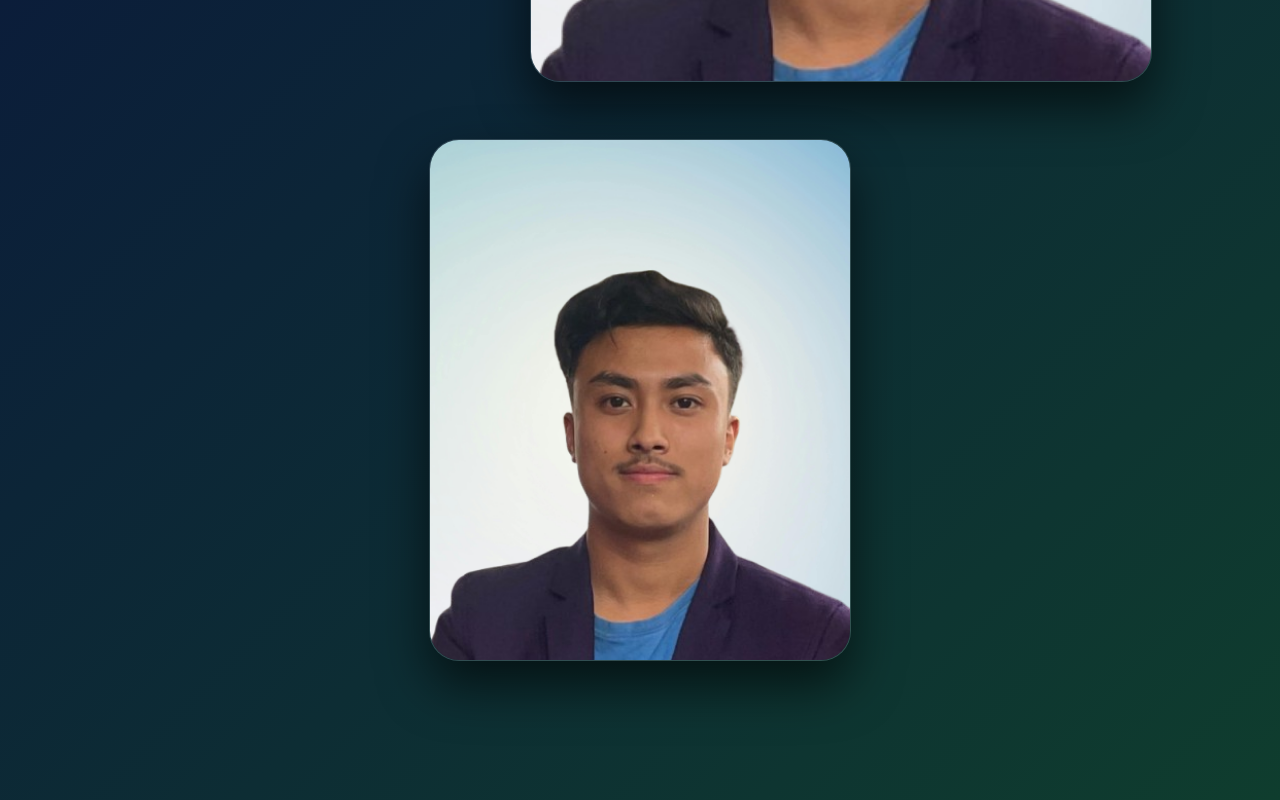
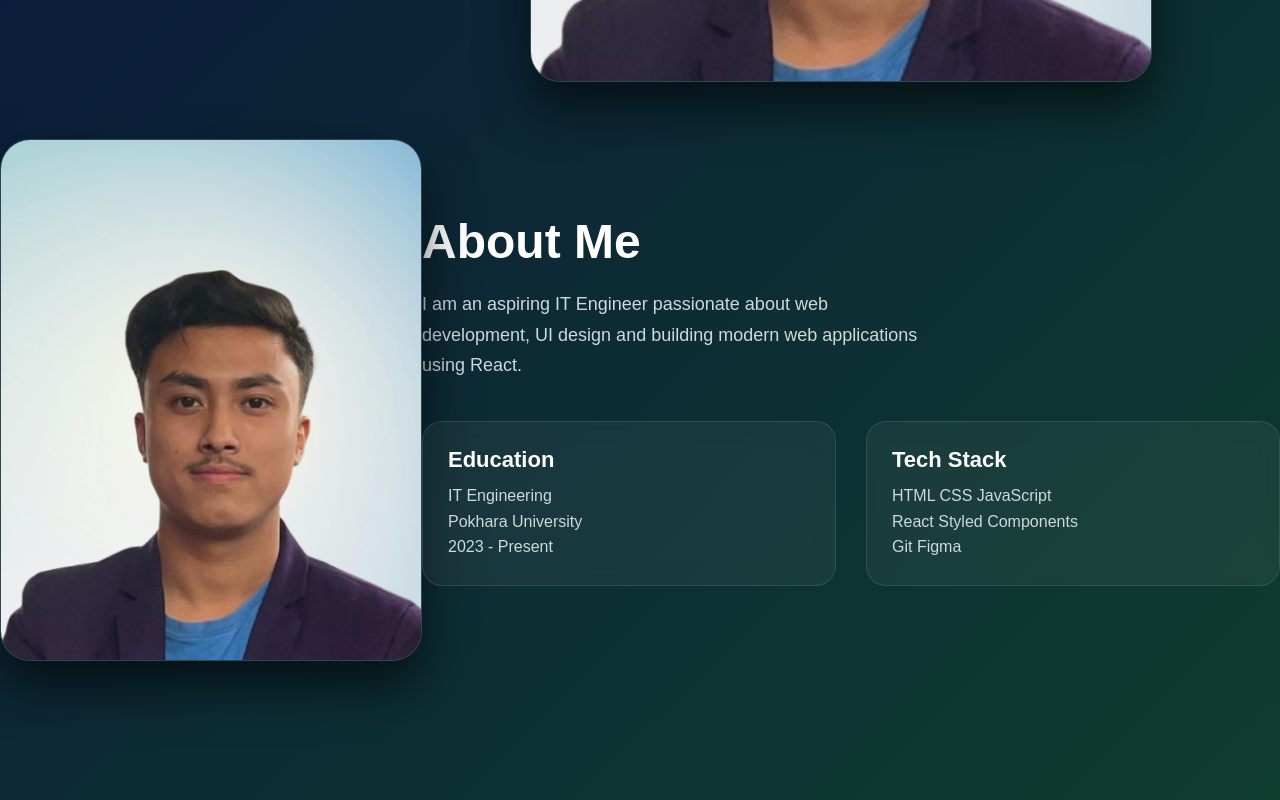
Before and after one commit to Sujal-Shrestha-SS/portfolio, a React (Vite) app in the folder my-portfolio/: page / in a window 1280 px wide. Shown: the part 800-1600 px from the top of the page. Built offline with nearby package versions, Linux system fonts and the light colour scheme.

Commit message:
About section components

```diff
--- a/my-portfolio/src/components/About.jsx
+++ b/my-portfolio/src/components/About.jsx
@@ -8,6 +8,39 @@ const About = () => {
 
         <ProfileImage src="images/profile.png" alt="Profile Picture" />
       </ImageCard>
+
+      <RightContent>
+
+        <AboutTitle>About Me</AboutTitle>
+
+        <AboutText>
+          I am an aspiring IT Engineer passionate about web development,
+          UI design and building modern web applications using React.
+        </AboutText>
+
+        <InfoRow>
+
+          <InfoCard>
+            <CardTitle>Education</CardTitle>
+            <CardText>
+              IT Engineering <br/>
+              Pokhara University <br />
+              2023 - Present
+            </CardText>
+          </InfoCard>
+
+          <InfoCard>
+            <CardTitle>Tech Stack</CardTitle>
+            <CardText>
+              HTML CSS JavaScript <br/>
+              React Styled Components <br />
+              Git Figma
+            </CardText>
+          </InfoCard>
+
+
+        </InfoRow>
+      </RightContent>
 
     </Container>
   )
@@ -55,3 +88,55 @@ const ProfileImage = styled.img`
       transform: scale(1.08);
     }
 `
+
+const RightContent = styled.div`
+    flex: 1;
+    color: white;
+`
+
+const AboutTitle = styled.h2`
+    font-size: 48px;
+    margin-bottom: 20px;
+`
+
+const AboutText = styled.p`
+    max-width: 500px;
+    font-size: 18px;
+    line-height: 1.7;
+    color: #cfd8dc;
+    margin-bottom: 40px;
+`
+
+const InfoRow = styled.div`
+  display: flex;
+  gap: 30px;
+`
+
+const InfoCard = styled.div`
+  flex: 1;
+  padding: 25px;
+  border-radius: 20px;
+
+  background: rgba(255,255,255,0.05);
+  backdrop-filter: blur(10px);
+  border: 1px solid rgba(255,255,255,0.1);
+
+  transition: transform 0.3s ease;
+
+  &:hover{
+    transform: translateY(-8px);
+  }
+
+
+
+`
+
+const CardTitle = styled.h3`
+  font-size: 22px;
+  margin-bottom: 10px;
+`
+
+const CardText = styled.p`
+  color: #cfd8dc;
+  line-height: 1.6;
+`
```
